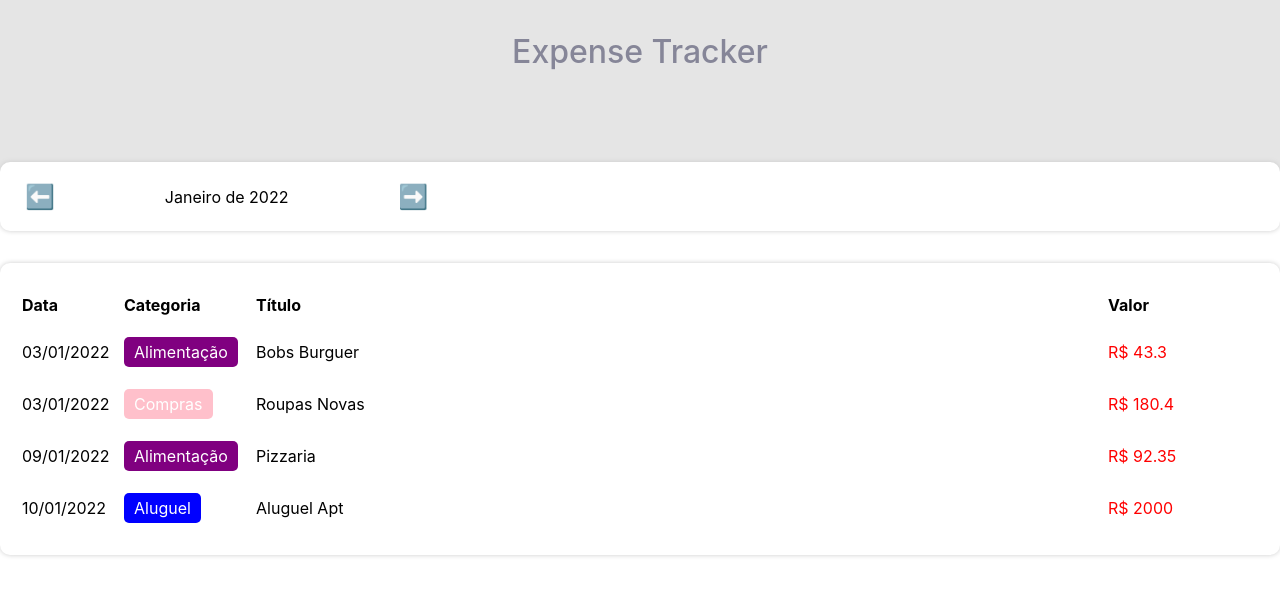
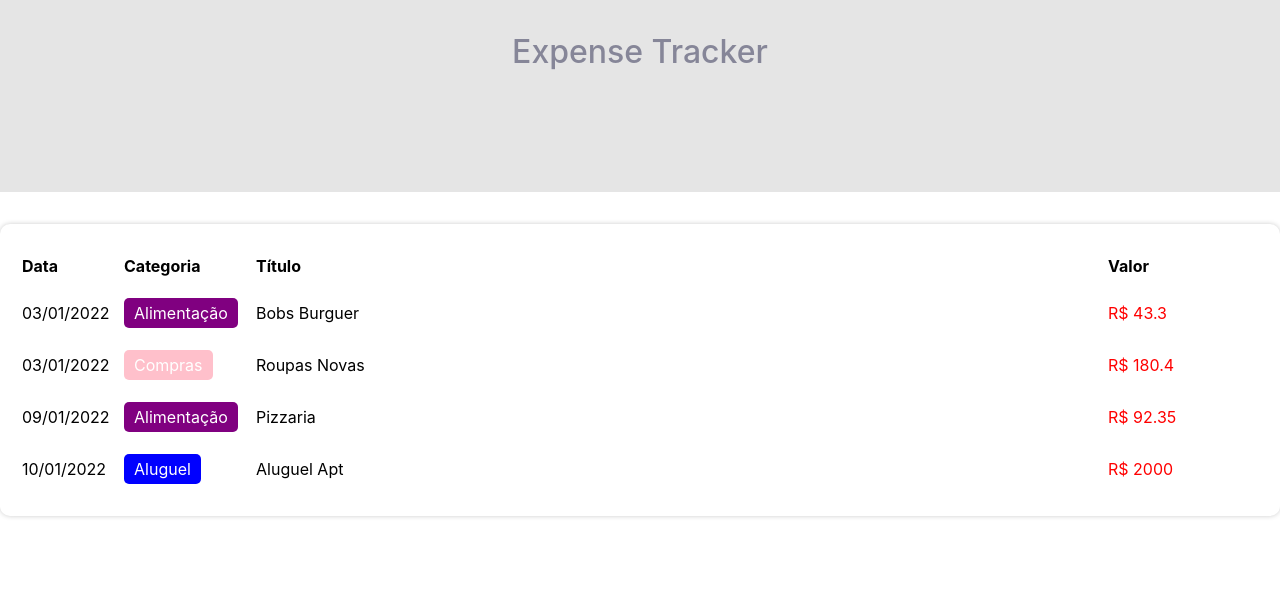
Before and after one commit to pleticiapiedade/react-expense-tracker, a React (Create React App) app: page / in a window 1280 px wide. Shown: the top 596 px of the page. Built offline with nearby package versions, Linux system fonts and the light colour scheme.

Commit message:
:sparkles: Change current month with infos

```diff
--- a/src/App.tsx
+++ b/src/App.tsx
@@ -11,11 +11,18 @@ import { InfoArea } from './components/InfoArea/index';
 const App = () => {
   const[list, setList] = useState(items);
   const [filteredList, setFilteredList] = useState<Item[]>([]);
-  const[currentMonth, setCurrentMonth] = useState(getCurrentMonth());
+  const [currentMonth, setCurrentMonth] = useState(getCurrentMonth());
+
 
   useEffect(() => {
     setFilteredList( filterListByMonth(list, currentMonth) );
   }, [list, currentMonth]);
+
+
+  const handleMonthChange = (newMonth: string) => {
+    setCurrentMonth(newMonth);
+  }
+
 
 
   return(
@@ -25,7 +32,6 @@ const App = () => {
       </C.Header>
       <C.Body>
 
-        <InfoArea currentMonth={currentMonth}/>
 
         {/*Area de inserir Informacoes*/}
 
--- a/src/components/InfoArea/index.tsx
+++ b/src/components/InfoArea/index.tsx
@@ -1,21 +1,42 @@
 import * as C from './styles';
 import { formatCurrentMonth } from '../../helpers/dateFilter';
+import { ResumeItem } from '../ResumeItem';
 
 type Props = {
     currentMonth: string;
+    onMonthChange: (newMonth: string) => void;
+    income: number;
+    expense: number;
 }
 
-export const InfoArea = ({ currentMonth }: Props) => {
+export const InfoArea = ({ currentMonth, onMonthChange, income, expense }: Props) => {
+
+    const handlePrevMonth = () => {
+        let [year, month] = currentMonth.split('-');
+        let currentDate = new Date(parseInt(year), parseInt(month) -1, 1);
+        currentDate.setMonth( currentDate.getMonth() -1 );
+        onMonthChange(`${currentDate.getFullYear()}-${currentDate.getMonth() +1}`);
+    }
+
+    const handleNextMonth = () => {
+        let [year, month] = currentMonth.split('-');
+        let currentDate = new Date(parseInt(year), parseInt(month) -1, 1);
+        currentDate.setMonth( currentDate.getMonth() + 1 );
+        onMonthChange(`${currentDate.getFullYear()}-${currentDate.getMonth() +1}`);
+    }
+
     return(
         <C.Container>
             <C.MonthArea>
-                <C.MonthArrow>⬅️</C.MonthArrow>
+                <C.MonthArrow onClick={handlePrevMonth}>⬅️</C.MonthArrow>
                 <C.MonthTitle>{formatCurrentMonth(currentMonth)}</C.MonthTitle>
-                <C.MonthArrow>➡️</C.MonthArrow>
+                <C.MonthArrow onClick={handleNextMonth}>➡️</C.MonthArrow>
 
             </C.MonthArea>
             <C.ResumeArea>
-
+                <ResumeItem title="Receitas" value={income} />
+                <ResumeItem title="Despesas" value={expense} />
+                <ResumeItem title="Balanço" value={income - expense} />
             </C.ResumeArea>
         </C.Container>
     );
```
